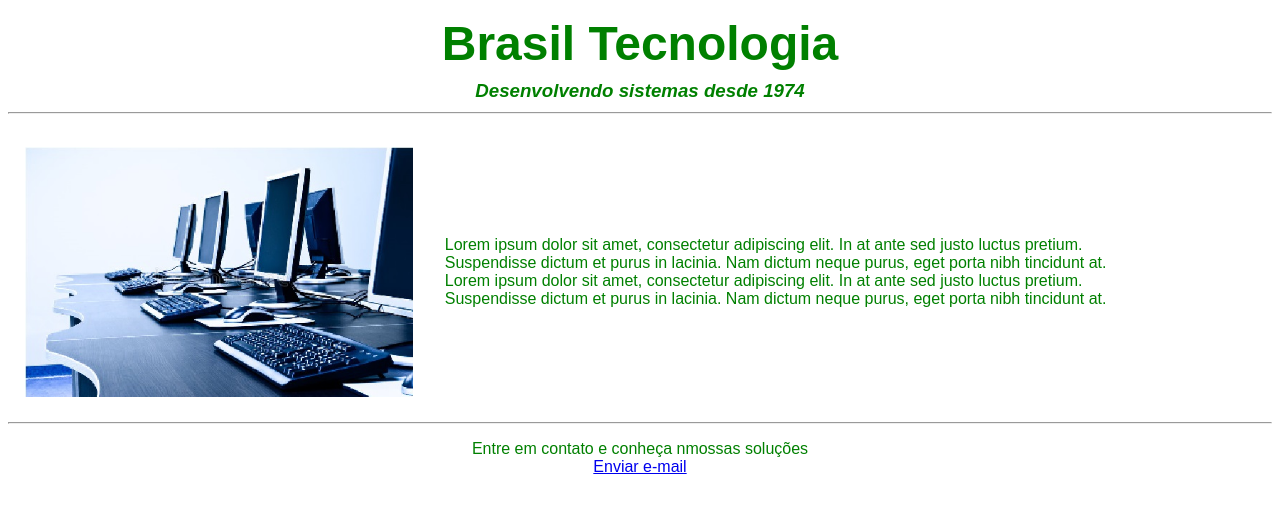
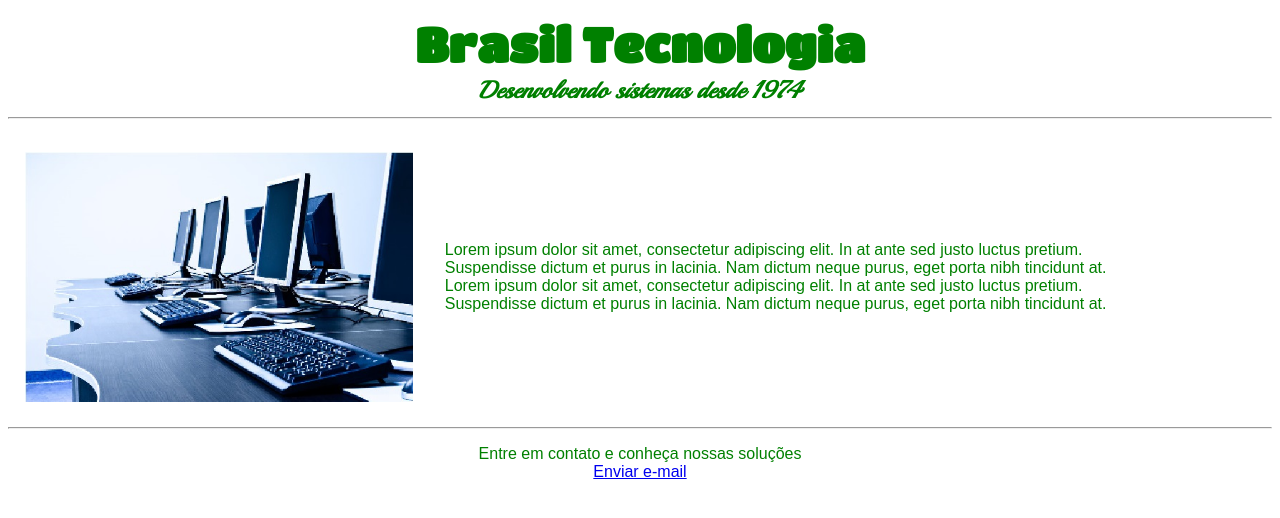
Before and after one commit to andersonfontes/brasiltecnologia, a plain HTML site: page index.html in a window 1280 px wide. Drawn offline with Linux system fonts and the light colour scheme.

Commit message:
css interno + fontes
Iniciado transição p/ CSS INTERNAL + novas fontes google

```diff
--- a/index.html
+++ b/index.html
@@ -1,14 +1,39 @@
       <!DOCTYPE html>
 
-<html>
+      <html lang="pt-BR">
        <head>
           <title> Brasil Tecnologia </title>
           <meta charset="utf-8">
+       <style>
+       @import url('https://fonts.googleapis.com/css2?family=Playball&family=Titan+One&display=swap');
+
+         body {
+           color:green;
+           font-family:Arial, Helvetica, sans-serif;
+           text-align: center ;
+         }
+
+         h1 {
+           line-height:50%;
+           font-size:36pt;
+           font-family: 'Titan One', cursive;
+
+         }
+
+         h3 {
+           font-family: 'Playball', cursive;
+           font-style: italic;
+           font-size:1.5em;
+           line-height:5px;
+         }
+
+       </style>
+
        </head>
 
-   <body style="color:green; font-family:Arial" >
-     <h1  align="center" style="line-height:50%;font-size:36pt"> Brasil Tecnologia     </h1>
-     <h3 align="center" style="font-style: italic;line-height:5px">       Desenvolvendo sistemas desde 1974</h3>
+       <body>
+         <h1> Brasil Tecnologia     </h1>
+         <h3>       Desenvolvendo sistemas desde 1974</h3>
          <hr>
          <p>
          <table style="width:90%">
@@ -16,7 +41,7 @@
                <td style="padding:15px">
                  <img src="imagens/pc_menor.jpg" height="250px" align="left">
                </td>
-           <td style="padding:15px">
+               <td style="padding:15px" align="left">
                Lorem ipsum dolor sit amet, consectetur adipiscing elit. In at ante         sed justo luctus pretium. Suspendisse dictum et purus in lacinia.            Nam dictum neque purus, eget porta nibh tincidunt at. Lorem ipsum dolor     sit amet, consectetur adipiscing elit. In at ante     sed justo luctus       pretium. Suspendisse dictum et purus in lacinia.     Nam dictum neque        purus, eget porta nibh tincidunt at.
                </td>
              </tr>
@@ -24,7 +49,7 @@
           <hr>
           </p>
            <p align="center">
-        Entre em contato e conheça nmossas soluções<br>
+            Entre em contato e conheça nossas soluções<br>
            <a href="mailto: anderson@brtecnologia.com.br">Enviar e-mail</a>
         </p>
       </body>
```
Lines whose indentation alone changed are shown as unchanged.
